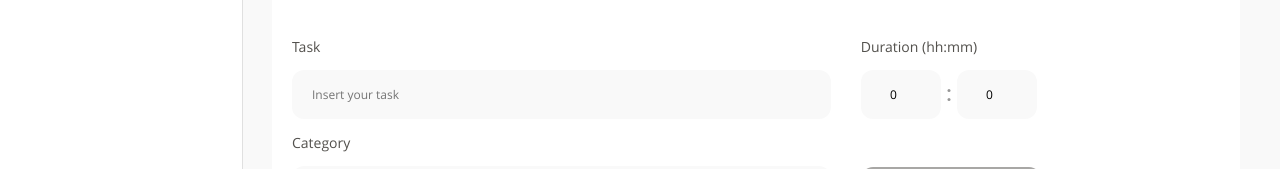
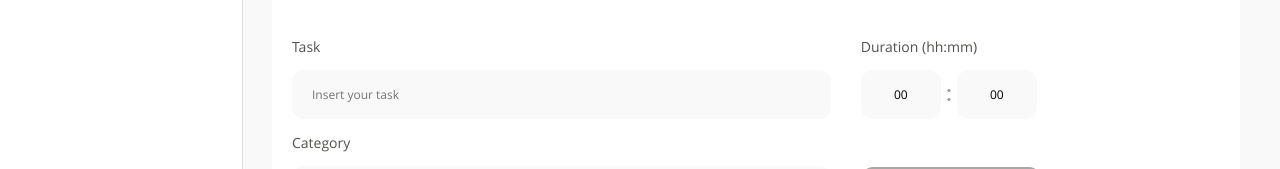
Before and after one commit to apsu96/planner_app, a React (Create React App) app: page / in a window 1280 px wide. Shown: the part 501-670 px from the top of the page. Built offline with nearby package versions, Linux system fonts and the light colour scheme.

Commit message:
feat: add time select in task form

```diff
--- a/src/components/Select.styled.ts
+++ b/src/components/Select.styled.ts
@@ -14,17 +14,35 @@ export const CustomSelect = styledMui(Select)`
     font-family: "OpenSans", sans-serif;
     font-size: 12px;
     font-weight: 400;
+    text-align: ${({
+      timetype,
+    }: {
+      variant: string | undefined;
+      timetype: string | undefined;
+      hideicon: string | undefined;
+    }) => (timetype === "true" ? "center" : "left")};
     margin-right: ${({ variant }: { variant: string | undefined }) =>
       variant === "taskForm" ? "0" : "6px"};
-    text-align: left;
+    max-width: ${({ timetype }: { timetype: string | undefined }) =>
+      timetype === "true" ? "80px" : "unset"};
     width: ${({ variant }: { variant: string | undefined }) =>
       variant === "taskForm" ? "100%" : "62px"};
     position: relative;
     cursor: pointer;
     border-radius: ${({ variant }: { variant: string | undefined }) =>
       variant === "taskForm" ? "12px" : "none"};
-    padding: ${({ variant }: { variant: string | undefined }) =>
-      variant === "taskForm" ? "16px 12px 16px 20px" : "none"};
+    padding: ${({
+      variant,
+      timetype,
+    }: {
+      variant: string | undefined;
+      timetype: string | undefined;
+    }) =>
+      timetype === "true"
+        ? "16px 20px"
+        : variant === "taskForm"
+        ? "16px 12px 16px 20px"
+        : "none"};
     @media (min-width: 1441px) {
         font-size: 14px;
         width: ${({ variant }: { variant: string | undefined }) =>
@@ -33,13 +51,24 @@ export const CustomSelect = styledMui(Select)`
     @media (max-width: 820px) {
         width:  ${({ variant }: { variant: string | undefined }) =>
           variant === "taskForm" ? "100%" : "24px"};
+        max-width: ${({ timetype }: { timetype: string | undefined }) =>
+          timetype === "true" ? "100%" : "unset"};
         margin: 0;
         padding: ${({ variant }: { variant: string | undefined }) =>
           variant === "taskForm" ? "16px 12px 16px 20px" : "0"};
     }
     ::after {
-        content: ${({ variant }: { variant: string | undefined }) =>
-          variant === "taskForm"
+        content: ${({
+          variant,
+          hideicon,
+        }: {
+          variant: string | undefined;
+          hideicon: string | undefined;
+          timetype: string | undefined;
+        }) =>
+          hideicon === "true"
+            ? "none"
+            : variant === "taskForm"
             ? `url(${DownIcon})`
             : `url(${ArrowDownIcon})`};
         width: ${({ variant }: { variant: string | undefined }) =>
@@ -52,8 +81,16 @@ export const CustomSelect = styledMui(Select)`
         right: ${({ variant }: { variant: string | undefined }) =>
           variant === "taskForm" ? "12px" : "-10px"};
         @media (max-width: 820px) {
-            content: ${({ variant }: { variant: string | undefined }) =>
-              variant === "taskForm" ? `url(${DownIcon})` : "none"};
+            content: ${({
+              variant,
+              timetype,
+            }: {
+              variant: string | undefined;
+              timetype: string | undefined;
+            }) =>
+              variant === "taskForm" && timetype !== "true"
+                ? `url(${DownIcon})`
+                : "none"};
         }
         img {
             width: 24px;
@@ -68,11 +105,29 @@ export const CustomSelect = styledMui(Select)`
     &.${selectClasses.expanded} {
         border-radius: 12px 12px 0 0;
         &::after {
-          content: ${({ variant }: { variant: string | undefined }) =>
-            variant === "taskForm" ? `url(${UpIcon})` : `url(${ArrowUpIcon})`};;
+          content: ${({
+            variant,
+            hideicon,
+          }: {
+            variant: string | undefined;
+            hideicon: string | undefined;
+          }) =>
+            hideicon === "true"
+              ? "none"
+              : variant === "taskForm"
+              ? `url(${UpIcon})`
+              : `url(${ArrowUpIcon})`};;
           @media (max-width: 820px) {
-            content: ${({ variant }: { variant: string | undefined }) =>
-              variant === "taskForm" ? `url(${UpIcon})` : "none"};
+            content: ${({
+              variant,
+              timetype,
+            }: {
+              variant: string | undefined;
+              timetype: string | undefined;
+            }) =>
+              variant === "taskForm" && timetype !== "true"
+                ? `url(${UpIcon})`
+                : "none"};
         }
         }
       }
@@ -95,6 +150,20 @@ export const OptionBox = styled(OptionContainer)`
   padding: 0;
   margin: 0;
   gap: 12px;
+  max-height: 112px;
+  overflow-y: auto;
+  ::-webkit-scrollbar {
+    width: 6px;
+    height: 50%;
+  }
+
+  ::-webkit-scrollbar-thumb {
+    background: #eeddea;
+  }
+
+  ::-webkit-scrollbar-track {
+    background: #f9f9f9;
+  }
 `;
 
 export const CustomOption = styledMui(Option)`
@@ -124,10 +193,19 @@ export const CustomOption = styledMui(Option)`
     }) => (customwidth ? customwidth - 20 + "px" : "auto")};
     padding-left: ${({
       customwidth,
+      timetype,
     }: {
       variant: string | undefined;
       customwidth: number | undefined;
-    }) => (customwidth ? "20px" : "none")};
+      timetype: string | undefined;
+    }) => (customwidth && timetype !== "true" ? "20px" : "12px")};
+    text-align: ${({
+      timetype,
+    }: {
+      timetype: string | undefined;
+      variant: string | undefined;
+      customwidth: number | undefined;
+    }) => (timetype === "true" ? "center" : "left")};
     @media (min-width: 1441px) {
         font-size: 14px;
     }
--- a/src/components/Select.tsx
+++ b/src/components/Select.tsx
@@ -15,6 +15,8 @@ const Select = ({
   renderValue,
   disabled,
   variant,
+  hideIcon,
+  timeType,
 }: {
   values: any[];
   value: any;
@@ -24,6 +26,8 @@ const Select = ({
     | ((option: SelectOption<any> | null | SelectOption<any>[]) => ReactNode);
   disabled: boolean;
   variant?: string | undefined;
+  hideIcon?: boolean;
+  timeType?: boolean;
 }) => {
   const [boxWidth, setBoxWidth] = useState<number>();
   const ref = useRef<HTMLElement>(null);
@@ -48,6 +52,8 @@ const Select = ({
       renderValue={renderValue || undefined}
       disabled={disabled}
       variant={variant}
+      hideicon={hideIcon?.toString()}
+      timetype={timeType?.toString()}
     >
       {values.map((value) => (
         <CustomOption
@@ -55,6 +61,7 @@ const Select = ({
           key={uuid()}
           variant={variant}
           customwidth={boxWidth}
+          timetype={timeType?.toString()}
         >
           {value}
         </CustomOption>
--- a/src/components/TaskForm.tsx
+++ b/src/components/TaskForm.tsx
@@ -1,11 +1,4 @@
-import {
-  Container,
-  Input,
-  Text,
-  LargeButton,
-  TimeInput,
-  Title,
-} from "./UIKit.styled";
+import { Container, Input, Text, LargeButton, Title } from "./UIKit.styled";
 import TimeIcon from "../images/TimeIcon.svg";
 import {
   TaskFormLongColumnContainer,
@@ -20,6 +13,8 @@ import store, { TaskCategory } from "../Store";
 import uuid from "react-uuid";
 import moment from "moment";
 import Select from "./Select";
+import { timeRange } from "../utils";
+import { SelectOption } from "@mui/base";
 
 function TaskForm({ date }: { date: Date }) {
   const initialTime = 0;
@@ -59,6 +54,38 @@ function TaskForm({ date }: { date: Date }) {
     setCategory(value as TaskCategory);
   }
 
+  function selectHours(value: any) {
+    setHours(+value);
+  }
+
+  function selectMinutes(value: any) {
+    setMinutes(+value);
+  }
+
+  function renderHoursValue(
+    option: SelectOption<any> | null | SelectOption<any>[],
+  ) {
+    if (option == null && hours === 0) {
+      return "00";
+    } else if (hours < 10) {
+      return "0" + hours;
+    } else {
+      return hours;
+    }
+  }
+
+  function renderMinutesValue(
+    option: SelectOption<any> | null | SelectOption<any>[],
+  ) {
+    if (option == null && minutes === 0) {
+      return "00";
+    } else if (minutes < 10) {
+      return "0" + minutes;
+    } else {
+      return minutes;
+    }
+  }
+
   return (
     <Container>
       <Title>Add your task</Title>
@@ -74,18 +101,26 @@ function TaskForm({ date }: { date: Date }) {
         <TaskFormShortColumnContainer>
           <Text>Duration (hh:mm)</Text>
           <RowContainer>
-            <TimeInput
-              placeholder="00"
-              type="number"
+            <Select
+              values={timeRange(1, 23)}
               value={hours}
-              onChange={(e) => setHours(+e.target.value)}
+              setValue={selectHours}
+              renderValue={renderHoursValue}
+              disabled={false}
+              variant="taskForm"
+              hideIcon={true}
+              timeType={true}
             />
             <TimeIconImage src={TimeIcon} alt="timeIcon" />
-            <TimeInput
-              placeholder="00"
-              type="number"
+            <Select
+              values={timeRange(1, 59)}
               value={minutes}
-              onChange={(e) => setMinutes(+e.target.value)}
+              setValue={selectMinutes}
+              renderValue={renderMinutesValue}
+              disabled={false}
+              variant="taskForm"
+              hideIcon={true}
+              timeType={true}
             />
           </RowContainer>
         </TaskFormShortColumnContainer>
--- a/src/utils.ts
+++ b/src/utils.ts
@@ -5,3 +5,15 @@ export function range(firstVal: number, endVal: number) {
   }
   return arr;
 }
+
+export function timeRange(firstVal: number, endVal: number) {
+  const arr = [];
+  for (let k = firstVal; k <= endVal; k++) {
+    let val = k.toString();
+    if (k < 10) {
+      val = "0" + k;
+    }
+    arr.push(val);
+  }
+  return arr;
+}
```
